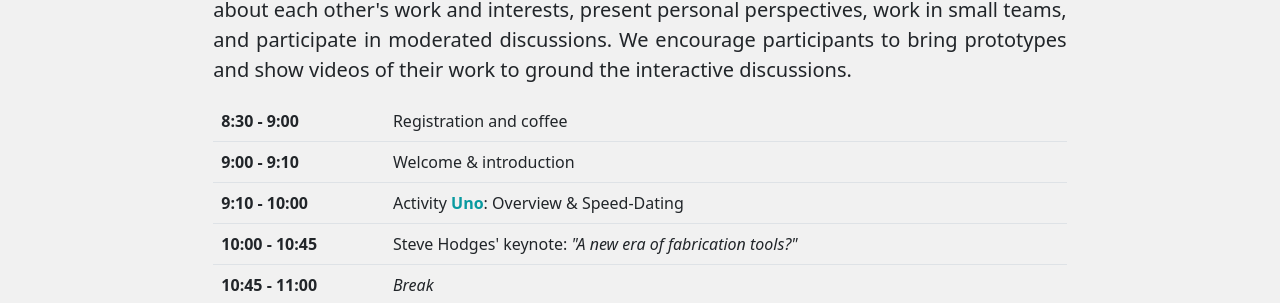
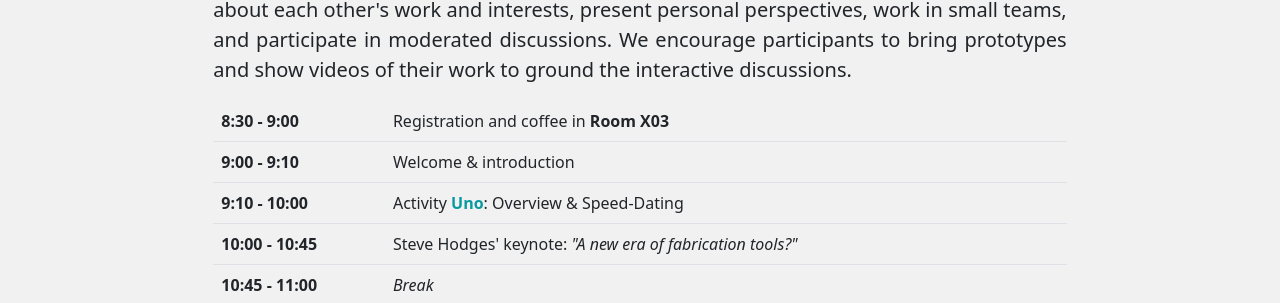
Before and after one commit to BeyondPrototyping/WorkshopWeb2023, a Jekyll site: the page built from index.html, in a window 1280 px wide and 900 px high, scrolled down 2790 px. Shown: the part 150-453 px from the top of the window. Built offline with Jekyll 4.4.1, drawn with Linux system fonts in a browser that asks for light colours.

Commit message:
Added room

```diff
--- a/_includes/home.html
+++ b/_includes/home.html
@@ -17,7 +17,7 @@
 		<h1 class="display-4 fw-bold mb-3">{{ page.heading }}:</h1>
 		<h1 class="display-6 fw-bold mb-3 text-info">{{ page.subheading }}</h1>
 		<p class="fs-5 m-4 text-center"><span class="border rounded p-2"><span class="text-danger">CHI2023 Workshop
-					[WS2]</span> | <span>Sunday, April 23rd</span></span></p>
+					[WS2]</span> | <span>Sunday, April 23rd</span> <span class="text-info">Room X03</span></span></p>
 	</div>
 
 	<div class="col-xl-8 col-xxl-6 mx-xl-auto m-4">
@@ -146,7 +146,7 @@
 			<tbody>
 				<tr>
 					<th>8:30 - 9:00</th>
-					<td>Registration and coffee</td>
+					<td>Registration and coffee in <b>Room X03</b></td>
 				</tr>
 				<tr>
 					<th>9:00 - 9:10</th>
```
